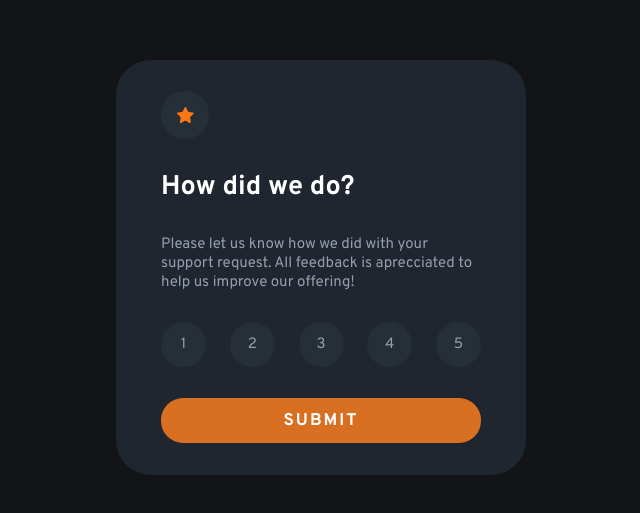
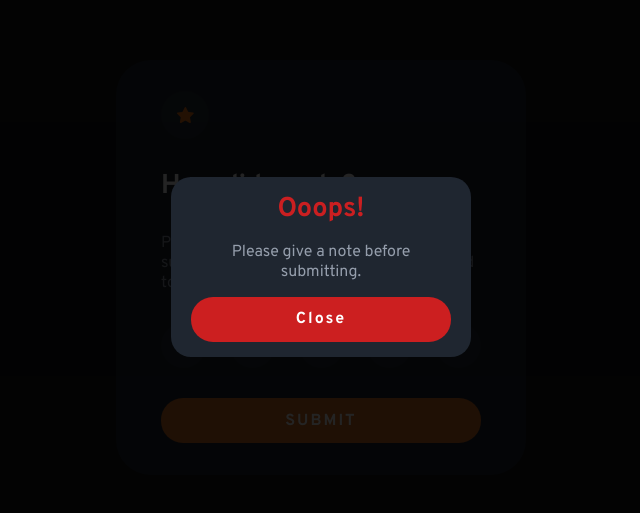
Before and after one commit to anderson-fndz/interactive-rating, a plain HTML site: page index.html in a window 1280 px wide. Shown: the part 133-646 px from the top of the page, without its empty margins (319-959 px from the left). Drawn offline with Linux system fonts and the light colour scheme.

Commit message:
project-complete

```diff
--- a/index.html
+++ b/index.html
@@ -11,31 +11,41 @@
 </head>
 
 <body>
-    <section>
+    <main>
+
+        <div class="modal">
+            <div class="modal-content">
+                <h1 style="color:#ea1e1ed9">Ooops!</h1>
+                <p>Please give a note before submitting.</p>
+                <button onclick="closeModal()" class="modal-btn">Close</button>
+            </div>
+        </div>
+
         <div class="container">
             <div class="box">
                 <div class="container-img"><img src="images/icon-star.svg " alt="image star"></div>
                 <h1>How did we do?</h1>
                 <p>Please let us know how we did with your support request. All feedback is aprecciated to help us
                     improve our offering!</p>
-                <div class="circles-box">
-                    <input onclick="insert(1)" type="radio" name="box" id="input1">
-                    <label class="circle" for="input1">1</label>
+                <form id="form">
+                    <fieldset class="circles-box">
+                        <input type="radio" name="inputradio" id="input1" value="1">
+                        <label class="circle" for="input1">1</label>
 
-                    <input onclick="insert(2)" type="radio" name="box" id="input2">
-                    <label class="circle" for="input2">2</label>
+                        <input type="radio" name="inputradio" id="input2" value="2">
+                        <label class="circle" for="input2">2</label>
 
-                    <input onclick="insert(3)" type="radio" name="box" id="input3">
-                    <label class="circle" for="input3">3</label>
+                        <input type="radio" name="inputradio" id="input3" value="3">
+                        <label class="circle" for="input3">3</label>
 
-                    <input onclick="insert(4)"type="radio" name="box" id="input4">
-                    <label class="circle" for="input4">4</label>
+                        <input type="radio" name="inputradio" id="input4"" value=" 4">
+                        <label class="circle" for="input4">4</label>
 
-                    <input onclick="insert(5)" type="radio" name="box" id="input5">
-                    <label class="circle" for="input5">5</label>
-
-                </div>
-                <button onclick="clickBtn()" class="btn-submit">SUBMIT</button>
+                        <input type="radio" name="inputradio" id="input5" value="5">
+                        <label class="circle" for="input5">5</label>
+                    </fieldset>
+                    <button type="submit" class="btn-submit">SUBMIT</button>
+                </form>
             </div>
         </div>
         <div class="thank-you">
@@ -47,7 +57,7 @@
                     get in touch!</p>
             </div>
         </div>
-    </section>
+    </main>
 
 </body>
 
--- a/script.js
+++ b/script.js
@@ -1,4 +1,4 @@
-var container = document.querySelector('.container')
+/*var container = document.querySelector('.container')
 
 function insert(num){
     var value = num
@@ -9,4 +9,46 @@ function insert(num){
 
 function clickBtn(){
     container.style.display = 'none'
+}*/
+let containerDisplay = document.querySelector('.container')
+let textSelected = document.querySelector('#text')
+let form = document.querySelector('#form')
+let modal = document.querySelector('.modal')
+
+form.addEventListener('submit', event => {
+    event.preventDefault();
+    rating = form.inputradio
+
+    let value
+    let falso = 0
+
+    for (let index = 0; index < rating.length; index++) {
+        if (rating[index].checked === true) {
+            value = rating[index].value
+            containerDisplay.style.display = 'none'
+            textSelected.innerHTML = `You selected ${value} out of 5`
+            break
+        } else {
+            falso = falso + 1
+        }
+    }
+
+    if(falso === 5){
+        modal.style.display = 'flex'
+    }
+    /*
+    rating.forEach(input => {
+
+            let value
+
+            if (input.checked === true) {
+                value = input.value
+                containerDisplay.style.display = 'none'
+                textSelected.innerHTML = `You selected ${value} out of 5`
+            }
+        });*/
+})
+
+function closeModal(){
+    modal.style.display = 'none'
 }
--- a/style.css
+++ b/style.css
@@ -11,7 +11,7 @@ body {
     background-color: #121417;
 }
 
-section {
+main {
     width: 100%;
     height: 100vh;
     display: flex;
@@ -51,17 +51,19 @@ section {
 }
 
 h1 {
-    font-size: 27px;
+    font-size: 1.7rem;
 }
 
 p {
-    font-size: 15px;
+    font-size: 1rem;
     color: hsl(217, 12%, 63%);
 }
 
 .circles-box {
     display: flex;
     justify-content: space-between;
+    border: none;
+    margin-bottom: 30px;
 }
 
 .circle {
@@ -72,7 +74,7 @@ p {
     justify-content: center;
     border-radius: 50px;
     background-color: #262F38;
-    font-size: 15px;
+    font-size: 1rem;
     color: hsl(217, 12%, 63%);
 }
 
@@ -95,7 +97,7 @@ p {
     border-radius: 22px;
     color: white;
     border: none;
-    font-size: 17px;
+    font-size: 1rem;
     font-weight: 700;
     letter-spacing: 2px;
 }
@@ -170,6 +172,47 @@ input:checked+.circle {
     color: #fff;
 }
 
+.modal{
+    position: fixed;
+    height: 100vh;
+    width: 100vw;
+    background-color: #000000db;
+    display: flex;
+    flex-direction: column;
+    justify-content: center;
+    align-items: center;
+    transition: 0.3s;
+    z-index: 1000;
+    color: white;
+}
+
+.modal-content{
+    width: 300px;
+    height: 180px;
+    padding: 0 20px;
+    background-color: #1F2630;
+    border-radius: 20px;
+    display: flex;
+    flex-direction: column;
+    align-items: center;
+    justify-content: space-evenly;
+    text-align: center;
+}
+
+.modal-btn{
+    background-color: #ea1e1ed9;
+    width: 100%;
+    height: 45px;
+    border-radius: 22px;
+    color: white;
+    border: none;
+    font-size: 1rem;
+    font-weight: 700;
+    letter-spacing: 2px;
+
+}
+
+
 @media (max-width: 375px) {
 
     .container,
```
